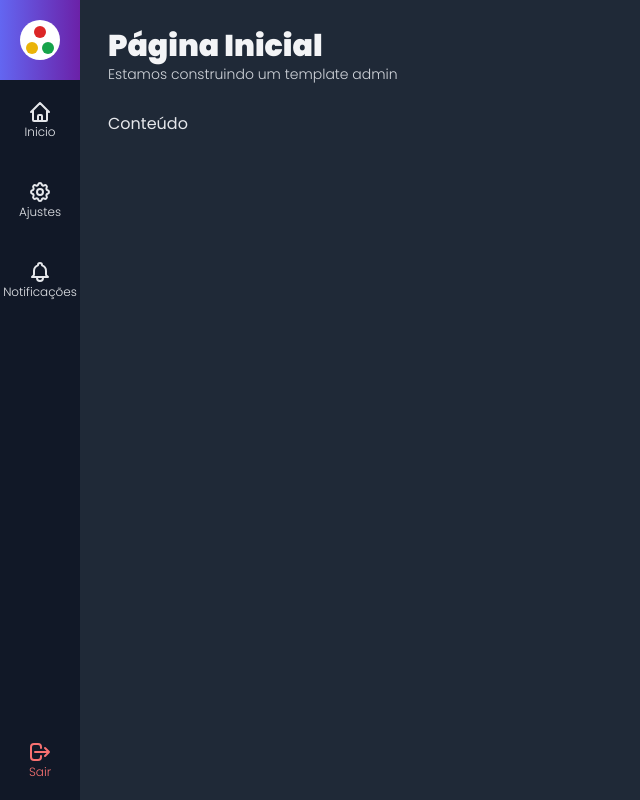
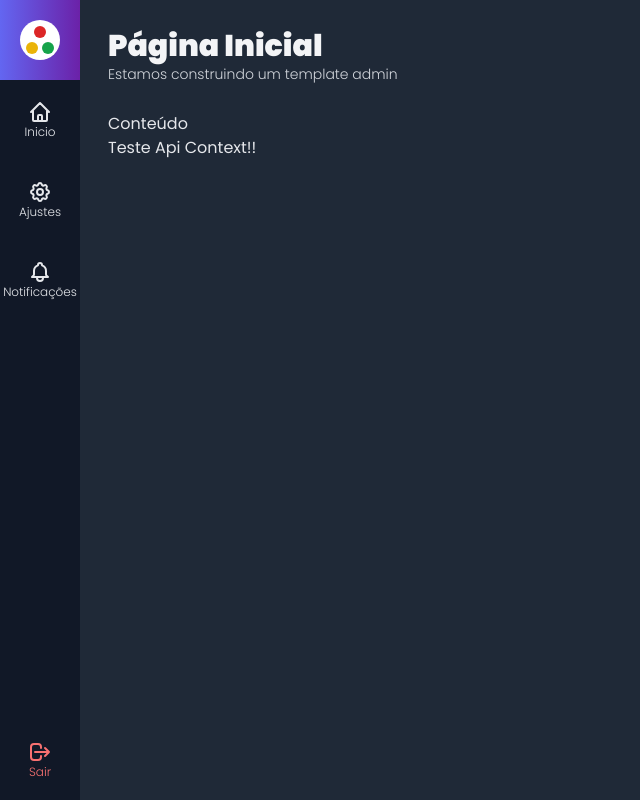
Before and after one commit to pabloaraujo22/admin-template-next, a Next.js app: page / in a window 1280 px wide. Shown: the whole page, without its empty margins (0-640 px from the left). Built offline with nearby package versions, Linux system fonts and the light colour scheme.

Commit message:
Context API 01

```diff
--- a/src/pages/_app.tsx
+++ b/src/pages/_app.tsx
@@ -1,7 +1,12 @@
+import { AppProvider } from '../shared/contexts/AppContext';
 import '../styles/globals.css';
 
 function MyApp({ Component, pageProps }) {
-    return <Component {...pageProps} />;
+    return (
+        <AppProvider>
+            <Component {...pageProps} />
+        </AppProvider>
+    );
 }
 
 export default MyApp;
--- a/src/pages/index.tsx
+++ b/src/pages/index.tsx
@@ -1,12 +1,16 @@
 import Layout from '../components/templates/Layout';
+import useAppContext from '../shared/hooks/useAppContext';
 
 export default function Home() {
+    const { nome } = useAppContext();
+
     return (
         <Layout
             titulo="Página Inicial"
             subtitulo="Estamos construindo um template admin"
         >
             <h3>Conteúdo</h3>
+            <p>{nome}</p>
         </Layout>
     );
 }
--- /dev/null
+++ b/src/shared/contexts/AppContext.tsx
@@ -0,0 +1,18 @@
+import { createContext, useState } from 'react';
+
+interface AppContextProps {
+    children?: any;
+    nome?: string;
+}
+
+const AppContext = createContext({} as AppContextProps);
+
+export const AppConsumer = AppContext.Consumer;
+
+export function AppProvider({ children }: AppContextProps) {
+    const [nome, setNome] = useState<string>('Teste Api Context!!');
+    return (
+        <AppContext.Provider value={{ nome }}>{children}</AppContext.Provider>
+    );
+}
+export default AppContext;
--- /dev/null
+++ b/src/shared/hooks/useAppContext.ts
@@ -0,0 +1,6 @@
+import { useContext } from 'react';
+import AppContext from '../contexts/AppContext';
+
+export default function useAppContext() {
+    return useContext(AppContext);
+}
```
